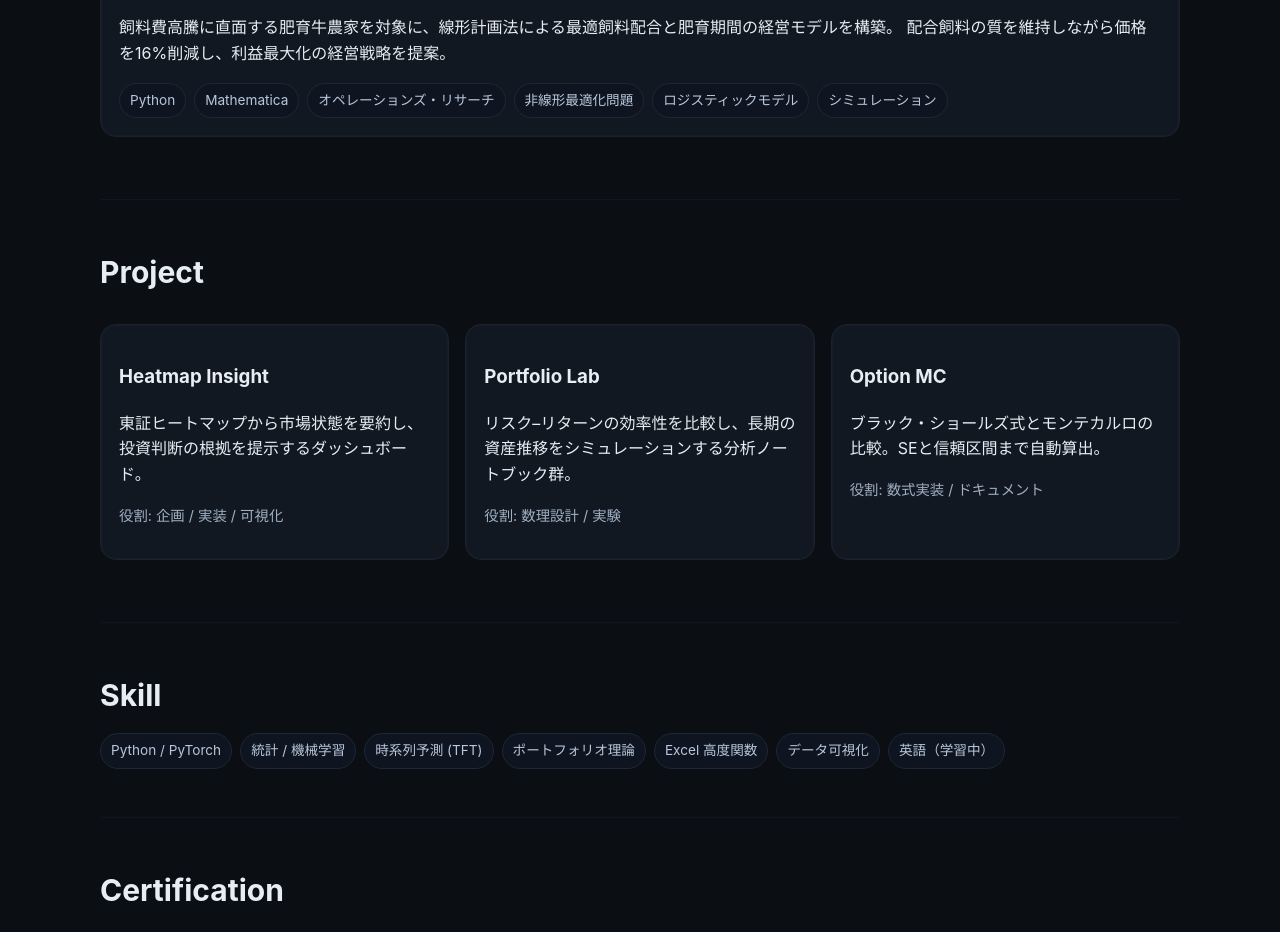
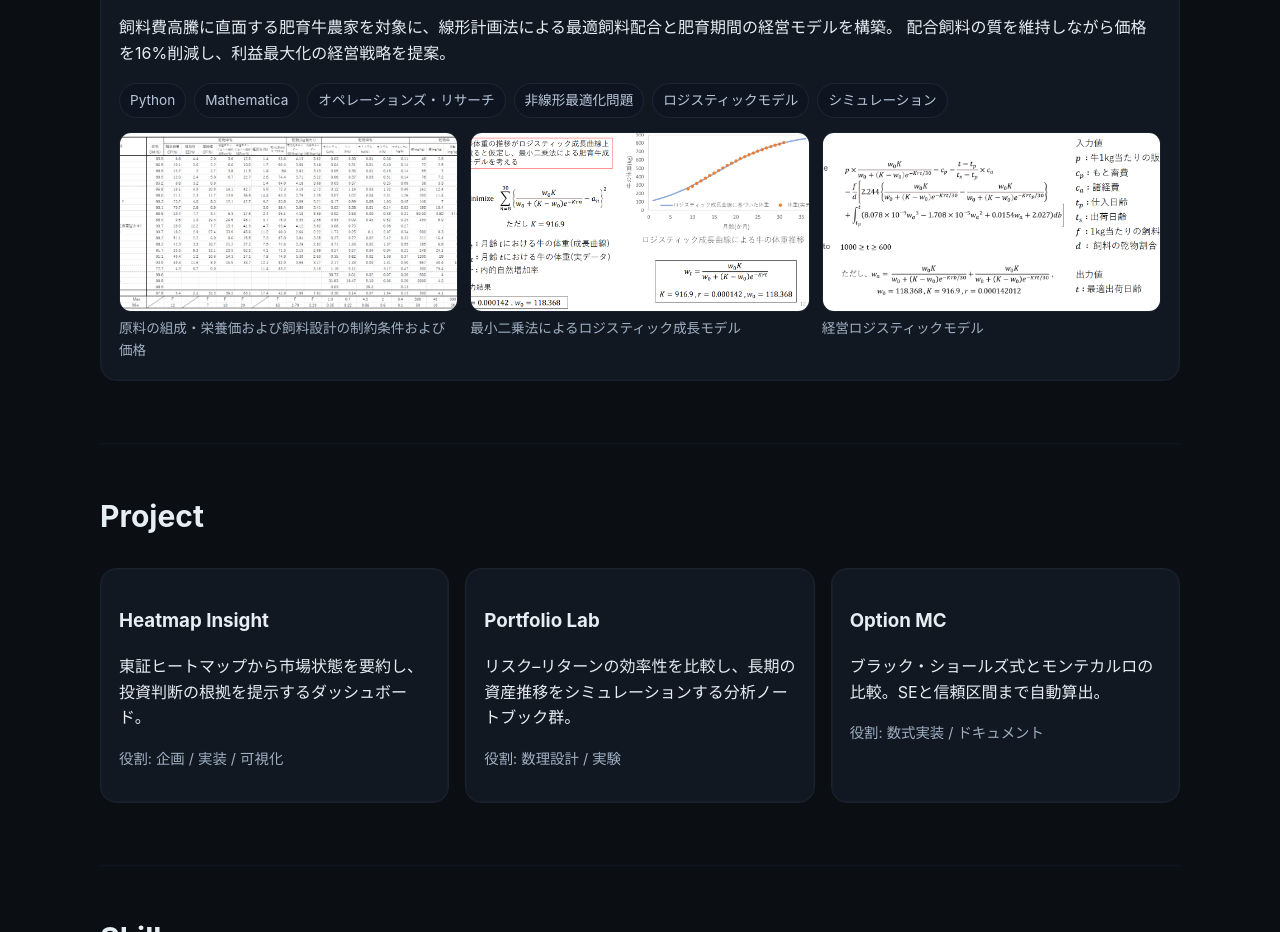
Before and after one commit to Sumi4949/Sumi4949.github.io, a plain HTML site: page index.html in a window 1280 px wide. Shown: the part 2505-3437 px from the top of the page. Drawn offline with Linux system fonts and the light colour scheme.

Commit message:
Update index.html

```diff
--- a/index.html
+++ b/index.html
@@ -128,6 +128,20 @@
         <ul class="badges">
           <li>Python</li><li>Mathematica</li><li>オペレーションズ・リサーチ</li><li>非線形最適化問題</li><li>ロジスティックモデル</li><li>シミュレーション</li>
         </ul>
+        <div class="gallery">
+          <figure>
+            <img src="assets/research/or/or-1.png" alt="効率フロンティア" loading="lazy" decoding="async">
+            <figcaption>原料の組成・栄養価および飼料設計の制約条件および価格</figcaption>
+          </figure>
+          <figure>
+            <img src="assets/research/or/or-2.png" alt="シナリオ別資産分布" loading="lazy" decoding="async">
+            <figcaption>最小二乗法によるロジスティック成長モデル</figcaption>
+          </figure>
+          <figure>
+            <img src="assets/research/or/or-3.png" alt="シナリオ別資産分布" loading="lazy" decoding="async">
+            <figcaption>経営ロジスティックモデル</figcaption>
+          </figure>
+        </div>
       </article>
     </section>
 
```
